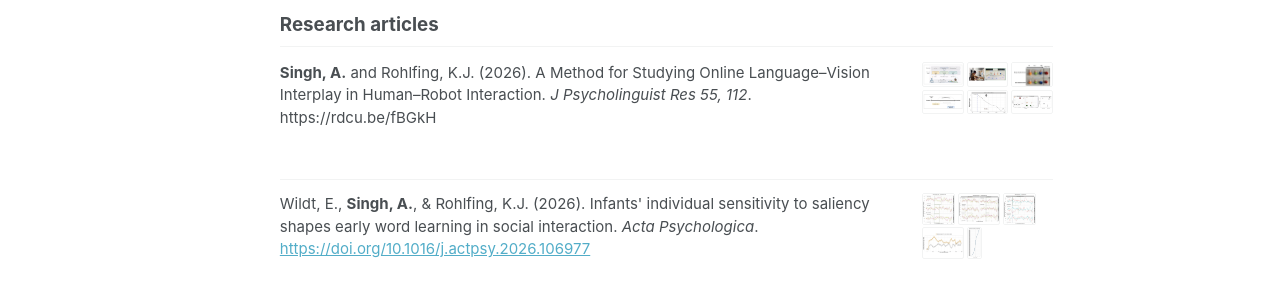
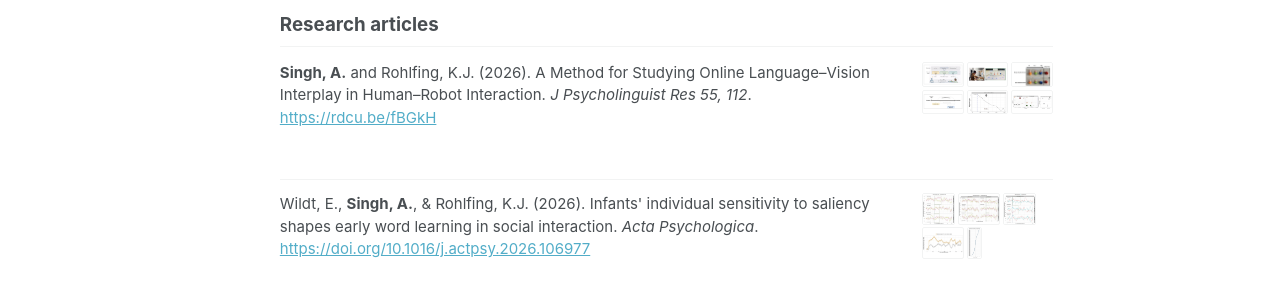
Before and after one commit to amits1ngh/amits1ngh.github.io, a Jekyll site: the page built from _pages/publications.md, in a window 1280 px wide. Shown: the part 159-459 px from the top of the page. Built offline with Jekyll 4.4.1, drawn with Linux system fonts in a browser that asks for light colours; a script that is not in the unit is left out.

Commit message:
updated publications

```diff
--- a/_pages/publications.md
+++ b/_pages/publications.md
@@ -12,7 +12,7 @@ de_url: /de/publications/
 
 <ul class="publication-list">
   <li>
-    <div class="publication-text"><strong>Singh, A.</strong> and Rohlfing, K.J. (2026). A Method for Studying Online Language–Vision Interplay in Human–Robot Interaction. <em>J Psycholinguist Res 55, 112</em>. <a href="https://rdcu.be/fBGkH" target="_blank" rel="noopener noreferrer"></a>https://rdcu.be/fBGkH</div>
+    <div class="publication-text"><strong>Singh, A.</strong> and Rohlfing, K.J. (2026). A Method for Studying Online Language–Vision Interplay in Human–Robot Interaction. <em>J Psycholinguist Res 55, 112</em>. <a href="https://rdcu.be/fBGkH" target="_blank" rel="noopener noreferrer">https://rdcu.be/fBGkH</a></div>
     {% include publication-figures.html href="/assets/JOPR-D-26-00014_R.pdf" figures="jopr-2026-fig1.jpg,jopr-2026-fig2.jpg,jopr-2026-fig3.jpg,jopr-2026-fig4.jpg,jopr-2026-fig5.jpg,jopr-2026-fig6.jpg" alt="Open Journal of Psycholinguistic Research 2026 paper" %}
   </li>
   <li>
```
